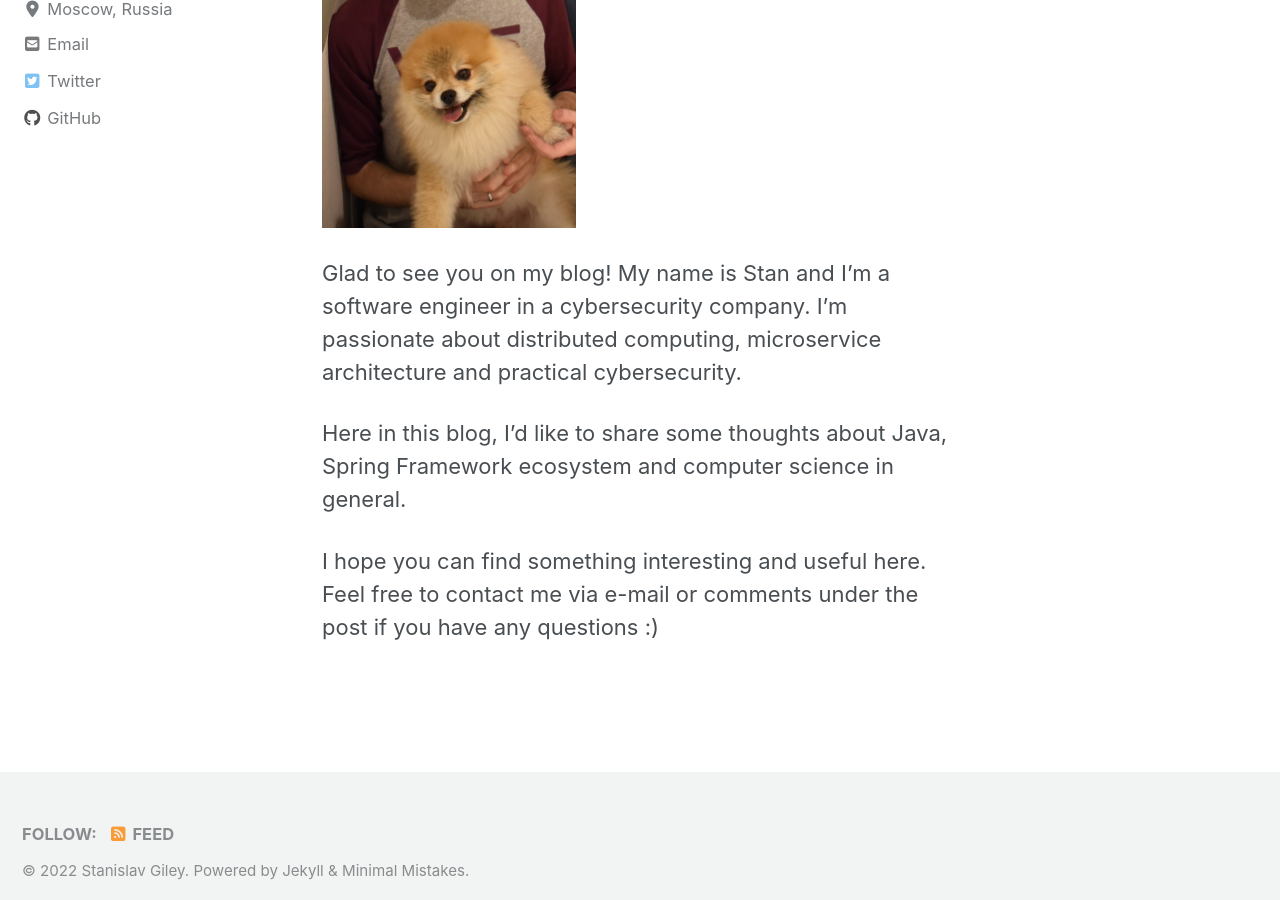
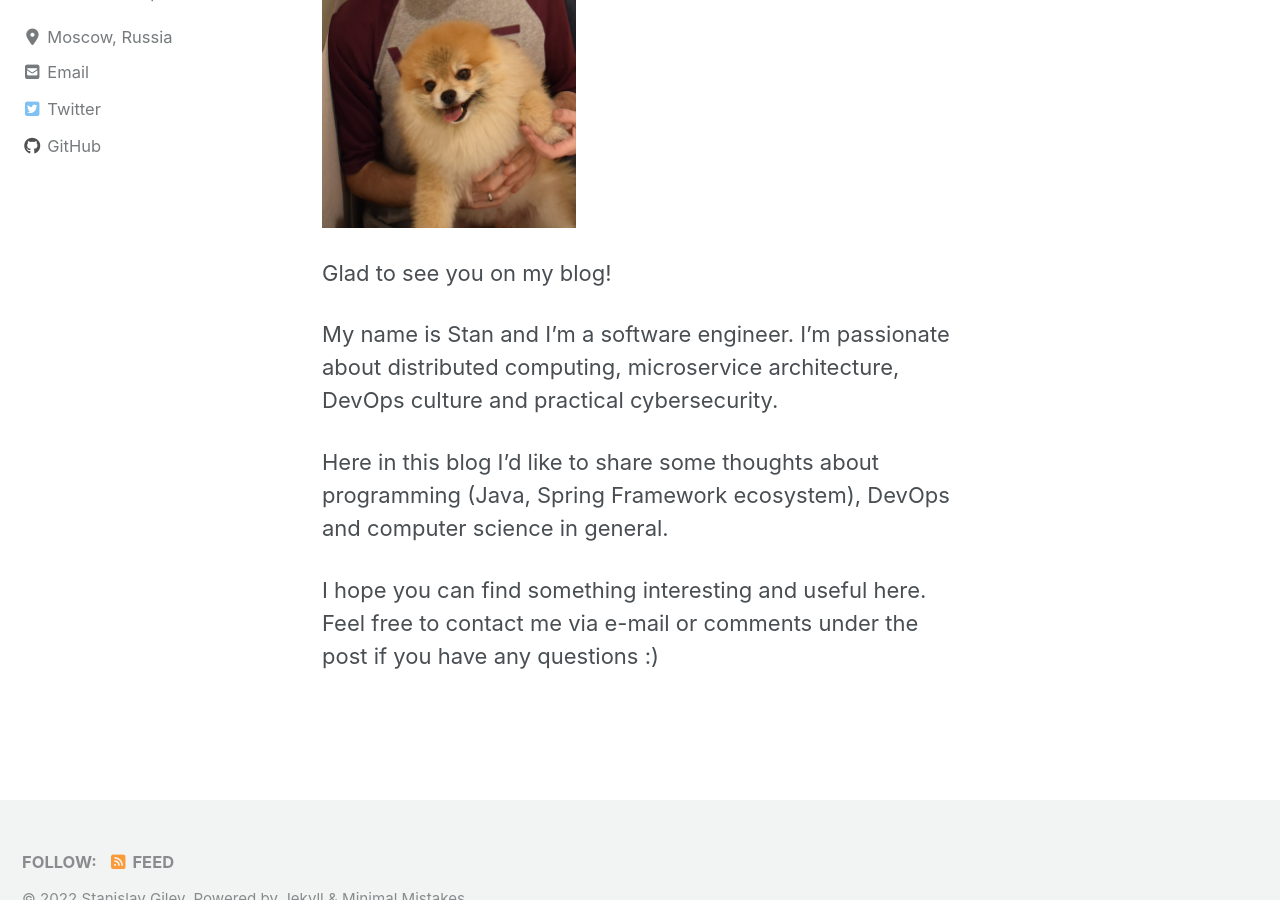
Before and after one commit to vergl/vergl.github.io, a Jekyll site: the page built from _pages/about.md, in a window 1280 px wide and 900 px high, scrolled down 437 px. Built offline with Jekyll 4.4.1, drawn with Linux system fonts in a browser that asks for light colours; cached includes are drawn as plain includes; nearby versions of some CDN libraries.

Commit message:
update about page

```diff
--- a/Gemfile
+++ b/Gemfile
@@ -3,3 +3,4 @@ source "https://rubygems.org"
 gem "github-pages", group: :jekyll_plugins
 gem 'jekyll-include-cache'
 gem 'faraday', '0.17.3'
+gem "webrick", "~> 1.7"
--- a/_pages/about.md
+++ b/_pages/about.md
@@ -8,9 +8,10 @@ author_profile: true
 ![Yep, it's me](/images/me_for_blog.png){:height="40%" width="40%"}
 
 Glad to see you on my blog!
-My name is Stan and I'm a software engineer in a cybersecurity company.
-I'm passionate about distributed computing, microservice architecture and practical cybersecurity.
 
-Here in this blog, I'd like to share some thoughts about Java, Spring Framework ecosystem and computer science in general.
+My name is Stan and I'm a software engineer.
+I'm passionate about distributed computing, microservice architecture, DevOps culture and practical cybersecurity.
+
+Here in this blog I'd like to share some thoughts about programming (Java, Spring Framework ecosystem), DevOps and computer science in general.
 
 I hope you can find something interesting and useful here. Feel free to contact me via e-mail or comments under the post if you have any questions :)
```
